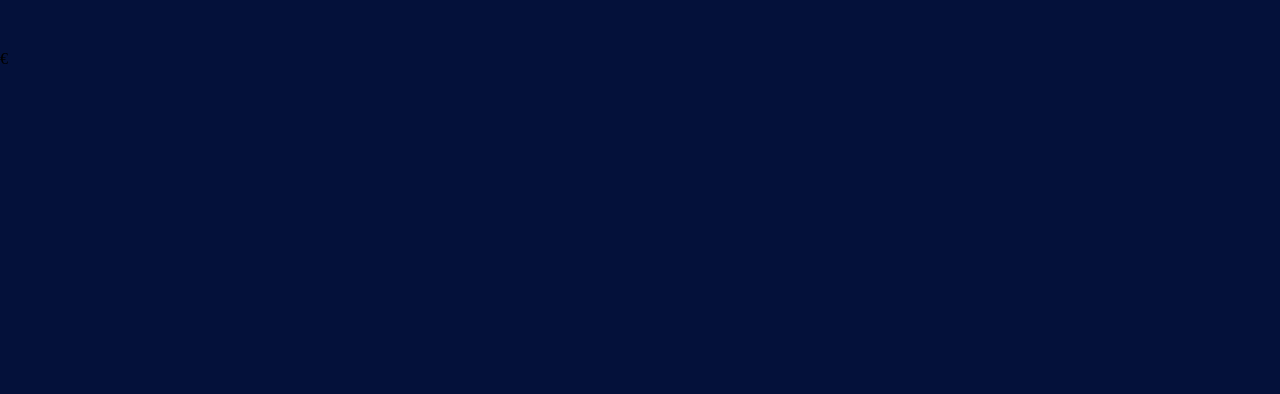
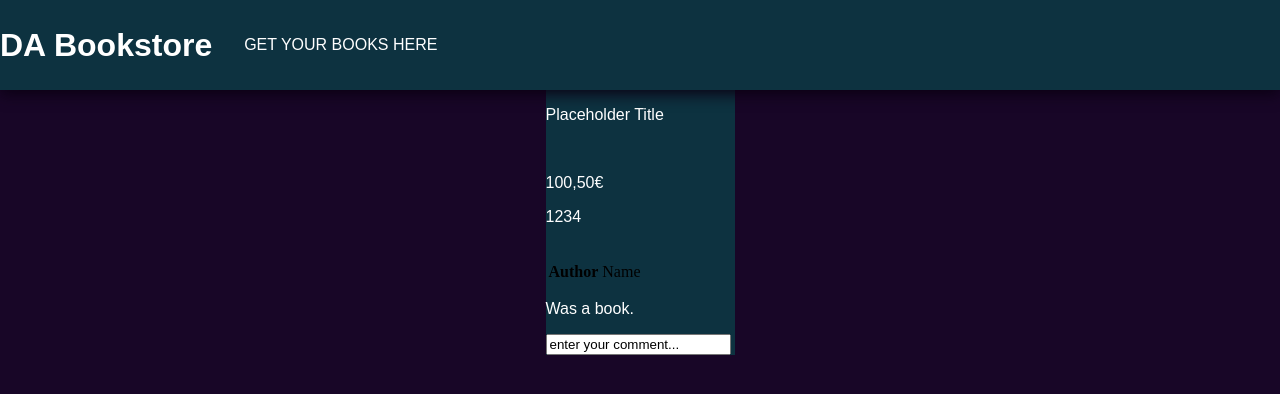
Before and after one commit to Rudibert-Code/project_bookstore, a plain HTML site: page index.html in a window 1280 px wide. Drawn offline with Linux system fonts and the light colour scheme.

Commit message:
created a placeholder header section

```diff
--- a/index.html
+++ b/index.html
@@ -7,30 +7,39 @@
     <link rel="stylesheet" href="./styles/style.css">
 </head>
 <body>
-    <header></header>
+    <header>
+        <section class="header-details">
+            <a href="#"><h1>DA Bookstore</h1></a>
+            <p>GET YOUR BOOKS HERE</p>
+        </section>
+    </header>
     <main>
-        <section id="main-container">
-            <section id="book-info-">
-                <p id="book-title-"></p>
+        <section class="main-container">
+            <section id="book-details-">
+                <p id="book-title-">Placeholder Title</p>
+                <div class="separator"></div>
                 <img src="" alt="">
+                <div class="separator"></div>
                 <section class="price-n-likes">
-                    <p id="book-price">€</p>
+                    <p id="book-price">100,50€</p>
                     <div>
-                        <p id="book-likes"></p>
-                        <a href="" onclick=""></a>
+                        <p id="book-likes">1234</p>
+                        <a href="#" onclick="toggleLikes()"><img src="" alt=""></a>
                     </div>
                 </section>
                 <section class="book-info">
                     <table>
-                        <th></th>
-                        <td></td>
+                        <th>Author</th>
+                        <td>Name</td>
                     </table>
                 </section>
+                <div class="separator"></div>
                 <section class="book-comments" id="book-comments">
-                    <p id="my-comment"></p>
+                    <p id="my-comment">Was a book.</p>
                 </section>
                 <section class="book-footer">
-
+                    <input type="text" value="enter your comment...">
+                    <a href="#" onclick="addComment()"><img src="" alt=""></a>
                 </section>
             </section>
         </section>
--- a/styles/style.css
+++ b/styles/style.css
@@ -1,4 +1,43 @@
 body{
     margin: 0;
-    background-color: rgb(4, 17, 58);
+    background-color: #180627;
 }
+header{
+    width: 100%;
+    background-color: #0D3240;
+    display: flex;
+    justify-content: center;
+    filter: drop-shadow(0 4px 8px #0a0012);
+}
+a{
+    text-decoration: none;
+}
+h1{
+    font-family: Arial, Helvetica, sans-serif;
+    font-size: 32px;
+    color: white;
+}
+p{
+    font-family: Arial, Helvetica, sans-serif;
+    font-size: 16px;
+    color: white;
+}
+.header-details{
+    width: 100%;
+    max-width: 1440px;
+    display: flex;
+    justify-content: start;
+    align-items: center;
+    gap: 32px;
+}
+main{
+    width: 100%;
+    display: flex;
+    flex-direction: column;
+    justify-content: center;
+    align-items: center;
+}
+
+.main-container{
+    background-color: #0D3240;
+}
```
